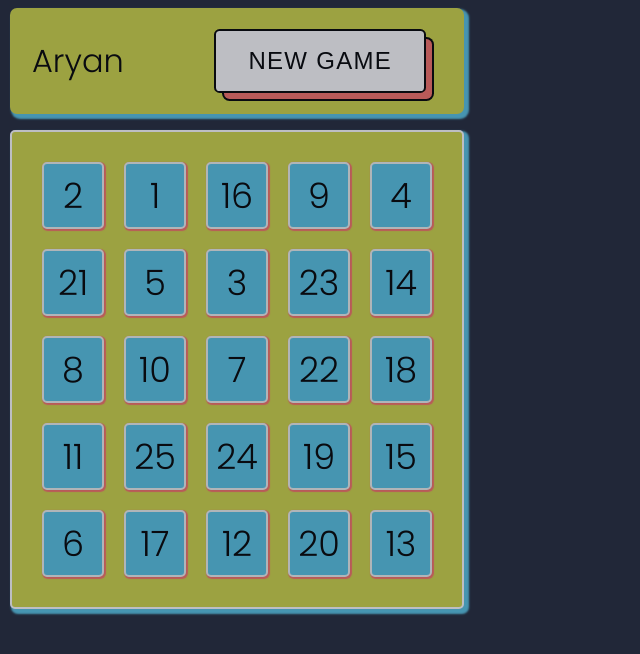
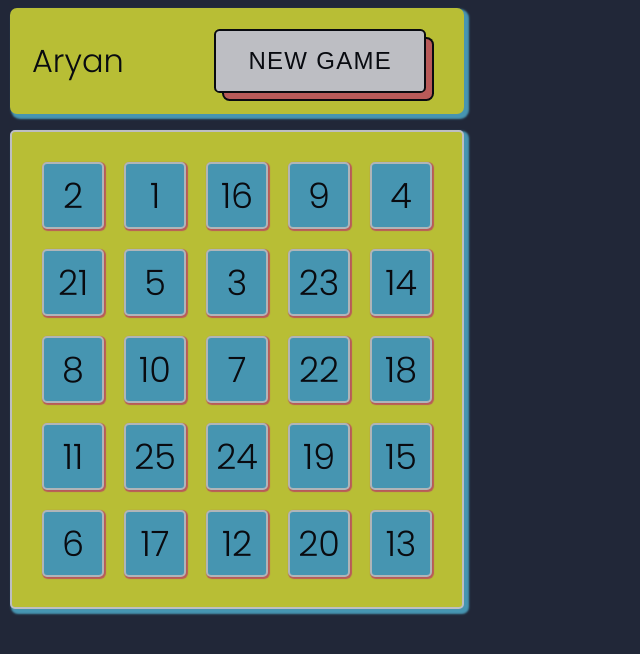
Before and after one commit to aryn117/Bingo, a website: page index.html in a window 1280 px wide. Shown: the whole page, without its empty margins (0-640 px from the left). Drawn offline with Linux system fonts and the light colour scheme.

Commit message:
minor_changes

```diff
--- a/app.js
+++ b/app.js
@@ -12,7 +12,6 @@ const modalWindow = document.querySelector('.modal');
 const modalWinner = document.querySelector('.modal--winner');
 const messageWindow = document.querySelector('.display--message');
 
-// const io = require('socket.io-client');
 
 class Bingo {
   #MainArray = [];
--- a/style.css
+++ b/style.css
@@ -2,7 +2,7 @@
 :root {
   --raisin-black: #212738ff;
   --bittersweet: #f97068ff;
-  --maximum-green-yellow: #d1d646ff;
+  --maximum-green-yellow: rgb(248, 255, 53);
   --cultured: #edf2efff;
   --vivid-sky-blue: #57c4e5ff;
 }
```
